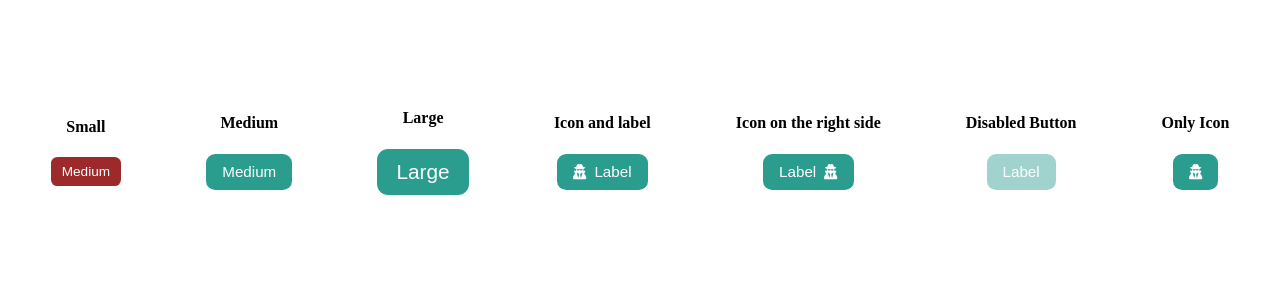
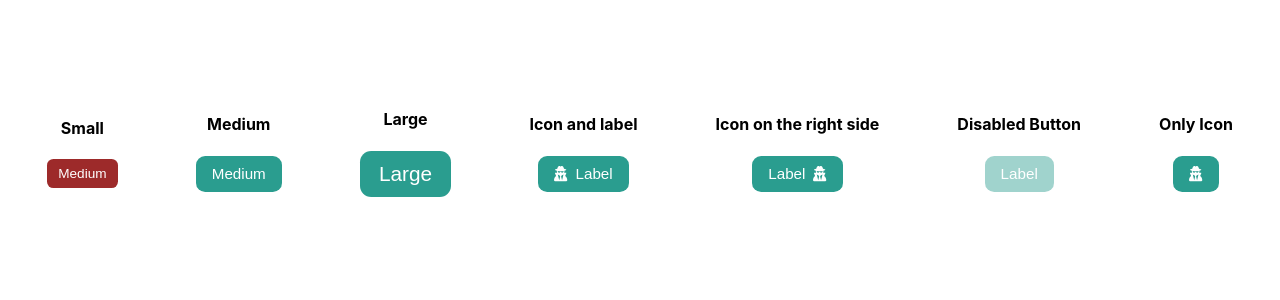
Before and after one commit to atilasousa/mothra-button, a Vue app: page / in a window 1280 px wide. Shown: the top 300 px of the page. Built offline with nearby package versions, Linux system fonts and the light colour scheme.

Commit message:
new font added

```diff
--- a/package.json
+++ b/package.json
@@ -1,5 +1,5 @@
 {
-  "name": "button-coderfox",
+  "name": "mothra-button",
   "version": "0.0.0",
   "type": "module",
   "files": [
--- a/src/App.vue
+++ b/src/App.vue
@@ -73,6 +73,8 @@
 
 <style scoped lang="scss">
 .container {
+  font-family: Inter, -apple-system, BlinkMacSystemFont, 'Segoe UI', Roboto, Oxygen, Ubuntu,
+    Cantarell, 'Fira Sans', 'Droid Sans', 'Helvetica Neue', sans-serif;
   padding-top: 5rem;
   display: flex;
   justify-content: space-around;
```
